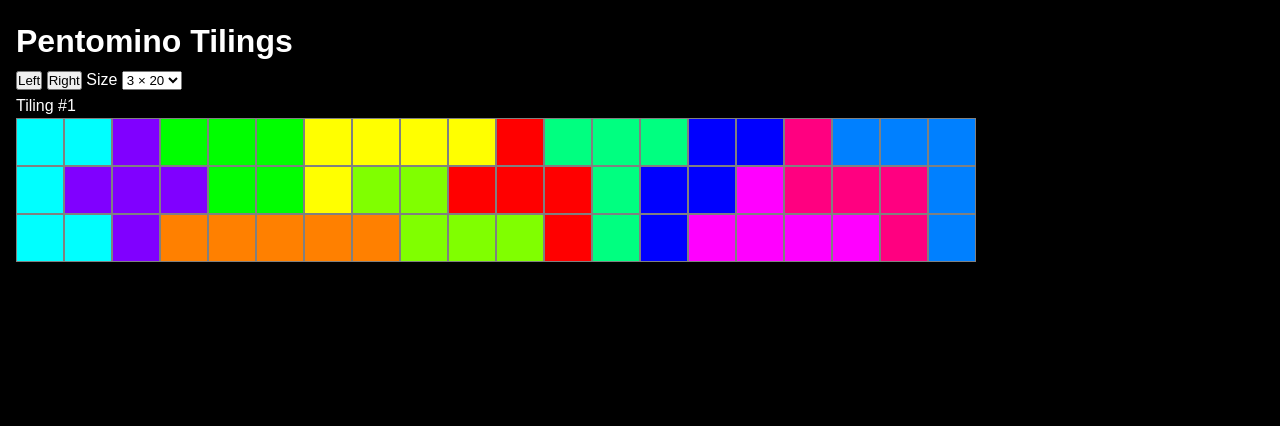
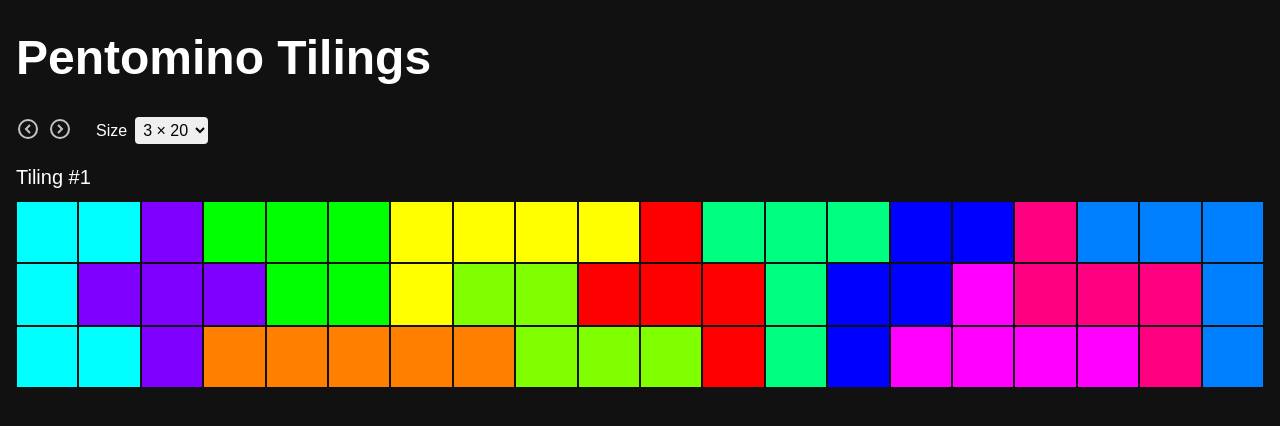
Before and after one commit to ScriptRaccoon/pentomino-tilings, a Svelte app: page / in a window 1280 px wide. Shown: the top 426 px of the page. Built offline with nearby package versions, Linux system fonts and the light colour scheme.

Commit message:
improve styling

```diff
--- a/src/App.svelte
+++ b/src/App.svelte
@@ -52,27 +52,57 @@
 	onMount(init)
 </script>
 
+<header>
 	<h1>Pentomino Tilings</h1>
+</header>
 
+<main>
 	<menu>
-	<button disabled={!current_tiling} on:click={go_left}>
-		Left
+		<div>
+			<button
+				disabled={!current_tiling}
+				on:click={go_left}
+				aria-label="previous"
+			>
+				<img
+					src="arrow.svg"
+					alt="arrow left"
+					aria-hidden="true"
+				/>
 			</button>
-	<button disabled={!current_tiling} on:click={go_right}>
-		Right
+			<button
+				disabled={!current_tiling}
+				on:click={go_right}
+				aria-label="next"
+			>
+				<img
+					class="flipped"
+					src="arrow.svg"
+					alt="arrow right"
+					aria-hidden="true"
+				/>
 			</button>
+		</div>
+
+		<div>
 			<label for="size">Size</label>
-	<select id="size" bind:value={selected_height} on:change={init}>
+			<select
+				id="size"
+				bind:value={selected_height}
+				on:change={init}
+				disabled={loading}
+			>
 				{#each Object.entries(SIZES) as [value, label]}
 					<option {value}>{@html label}</option>
 				{/each}
 			</select>
+		</div>
 	</menu>
 
 	{#if current_tiling}
-	<p>
+		<h2 class="counter" aria-live="polite">
 			Tiling #{current_index + 1}
-	</p>
+		</h2>
 		<div class="board" style:--n={n} style:--m={m}>
 			{#each names as name}
 				{#each { length: 5 } as _, index}
@@ -91,13 +121,41 @@
 	{#if loading}
 		<div>Loading...</div>
 	{/if}
+</main>
 
 <style>
+	header {
+		padding-block: 2rem;
+	}
+
+	h1 {
+		line-height: 1.1;
+	}
+
+	menu {
+		display: flex;
+		align-items: center;
+		gap: 1.5rem;
+	}
+
+	menu div {
+		display: flex;
+		align-items: center;
+		gap: 0.5rem;
+	}
+
+	.counter {
+		font-size: 1.25rem;
+		font-weight: initial;
+		margin-block: 1rem 0.5rem;
+	}
+
 	.board {
-		--u: 3rem;
+		--u: min(5rem, calc((100vw - 2rem) / var(--m)));
 		position: relative;
 		height: calc(var(--n) * var(--u));
 		width: calc(var(--m) * var(--u));
+		margin-block: 0.5rem;
 	}
 
 	.cell {
@@ -106,8 +164,23 @@
 		height: var(--u);
 		left: calc(var(--x) * var(--u));
 		top: calc(var(--y) * var(--u));
-		border: 1px solid gray;
+		border: 1px solid var(--bg);
 		position: absolute;
 		transition: 750ms ease;
 	}
+
+	button {
+		opacity: 0.75;
+	}
+
+	button:hover,
+	button:focus-visible {
+		opacity: 1;
+	}
+
+	@media (min-width: 42rem) {
+		h1 {
+			font-size: 3rem;
+		}
+	}
 </style>
--- a/src/app.css
+++ b/src/app.css
@@ -5,9 +5,32 @@
 }
 
 body {
-	background: #000;
+	--bg: #111;
+	background: var(--bg);
 	color: #fff;
 	font-family: Arial, Helvetica, sans-serif;
 	line-height: 1.6;
-	padding: 1rem;
+	padding-inline: 1rem;
 }
+
+button {
+	background: none;
+	font-size: inherit;
+	color: inherit;
+	font-family: inherit;
+	border: none;
+	cursor: pointer;
+}
+
+.flipped {
+	transform: scaleX(-1);
+}
+
+select {
+	font-size: inherit;
+	font-family: inherit;
+	border: none;
+	cursor: pointer;
+	padding: 0.25rem;
+	border-radius: 0.25rem;
+}
```
Also changed, not shown: public/arrow.svg (added). Lines whose indentation alone changed are shown as unchanged.
